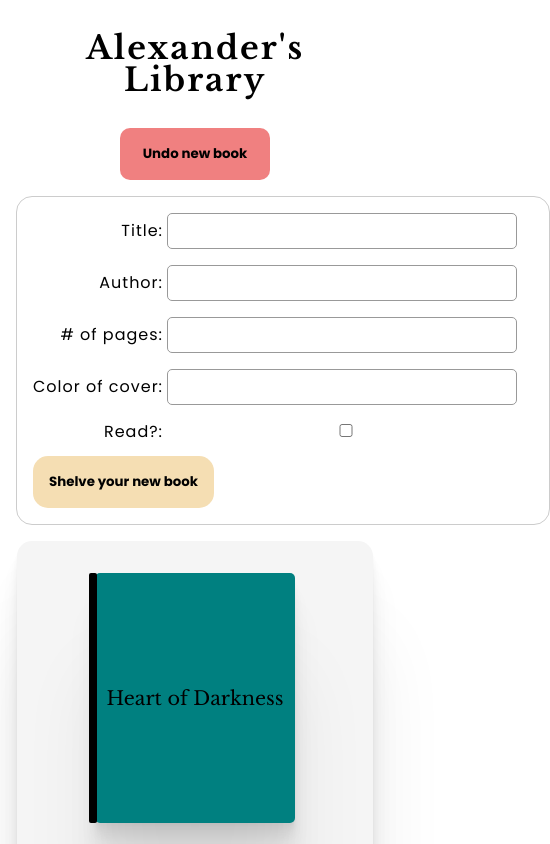
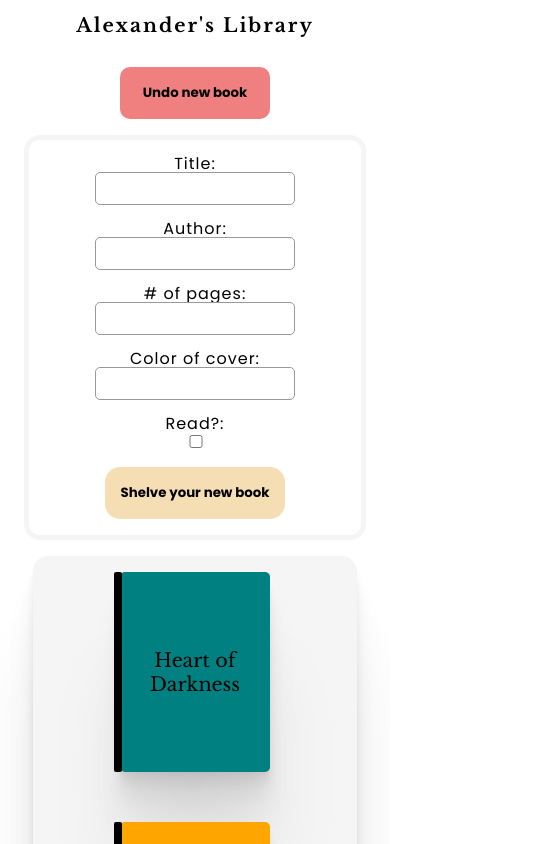
Before and after one commit to GameDog9988/My-Library-of-Books, a plain HTML site: page index.html in a window 390 px wide. Both pictures are taken after a click on the button "New book". Shown: the top 844 px of the page, 550 px wide, since content can reach past the window. Drawn offline with nearby package versions, Linux system fonts and the light colour scheme.

Commit message:
Fix to spacing and mobile-view

```diff
--- a/style.css
+++ b/style.css
@@ -157,7 +157,7 @@ form {
   width: 500px;
   /* Form outline */
   padding: 1em;
-  border: 1px solid #ccc;
+  border: 5px solid whitesmoke;
   border-radius: 1em;
   display: none;
   transition: ease-in-out 0.3s;
@@ -174,24 +174,16 @@ form li + li {
 }
 
 ul label {
-  /* Uniform size & alignment */
   display: inline-block;
   width: 130px;
   text-align: right;
   letter-spacing: 1px;
 }
 
-input,
+ul input,
 textarea {
-  /* To make sure that all text fields have the same font settings
-     By default, textareas have a monospace font */
-  font: 1em sans-serif;
-
-  /* Uniform text field size */
   width: 350px;
   box-sizing: border-box;
-
-  /* Match form field borders */
   border: 1px solid #999;
   border-radius: 5px;
   padding: 0.5rem;
@@ -199,7 +191,6 @@ textarea {
 
 input:focus,
 textarea:focus {
-  /* Additional highlight for focused elements */
   border-color: #000;
 }
 
@@ -212,3 +203,49 @@ textarea:focus {
   border-radius: 15px;
   padding: 1rem;
 }
+
+@media screen and (max-width: 769px) {
+  header {
+    padding: 0;
+  }
+
+  h1 {
+    font-size: 1.2rem;
+  }
+
+  .container {
+    padding: 1rem;
+    margin: 0 auto;
+    text-align: center;
+  }
+
+  .card {
+    width: 150px;
+    height: 200px;
+    padding: 0.5rem;
+  }
+
+  .card::before {
+    content: "";
+    position: absolute;
+    left: -6px;
+    border-radius: 2px;
+    background-color: black;
+    width: 8px;
+    height: 200px;
+  }
+
+  form {
+    width: 300px;
+    text-align: center;
+    margin-bottom: 1rem;
+  }
+
+  ul input {
+    width: 200px;
+  }
+
+  ul label {
+    text-align: center;
+  }
+}
```
